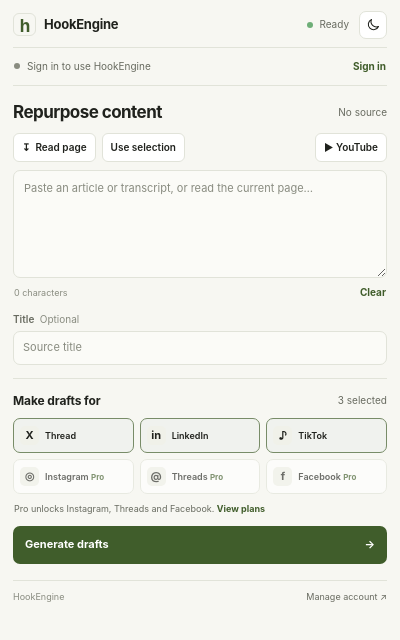
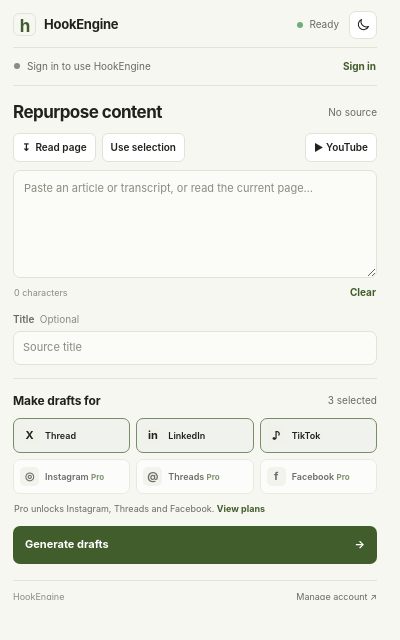
Before and after one commit to yazoniplay/HookEngine, a browser extension: page popup.html in a window 400 px wide. Drawn offline with Linux system fonts and the light colour scheme.

Commit message:
Size HookEngine for a compact Chrome popup

```diff
--- a/styles.css
+++ b/styles.css
@@ -87,3 +87,10 @@ footer a{color:var(--muted);text-decoration:none}
 [hidden]{display:none!important}
 @media(max-width:340px){.app{padding:10px}.source-actions{gap:4px}.secondary-button{padding:5px 6px;font-size:9px}.platform-picker{gap:4px}.platform-option{padding:6px 4px;gap:4px}.platform-detail{font-size:8px}}
 @media(prefers-reduced-motion:reduce){*,*::before,*::after{animation-duration:.01ms!important;transition-duration:.01ms!important}}
+
+/* Chrome toolbar popup sizing */
+html,body{width:390px;min-width:350px;max-width:390px;min-height:0;max-height:600px;overflow-x:hidden}
+body{overflow-y:auto}
+.app{width:100%;max-width:none;padding:12px 13px 14px}
+.source-section textarea{min-height:76px;max-height:145px}
+.output-text{min-height:84px;max-height:210px;resize:vertical}
```
